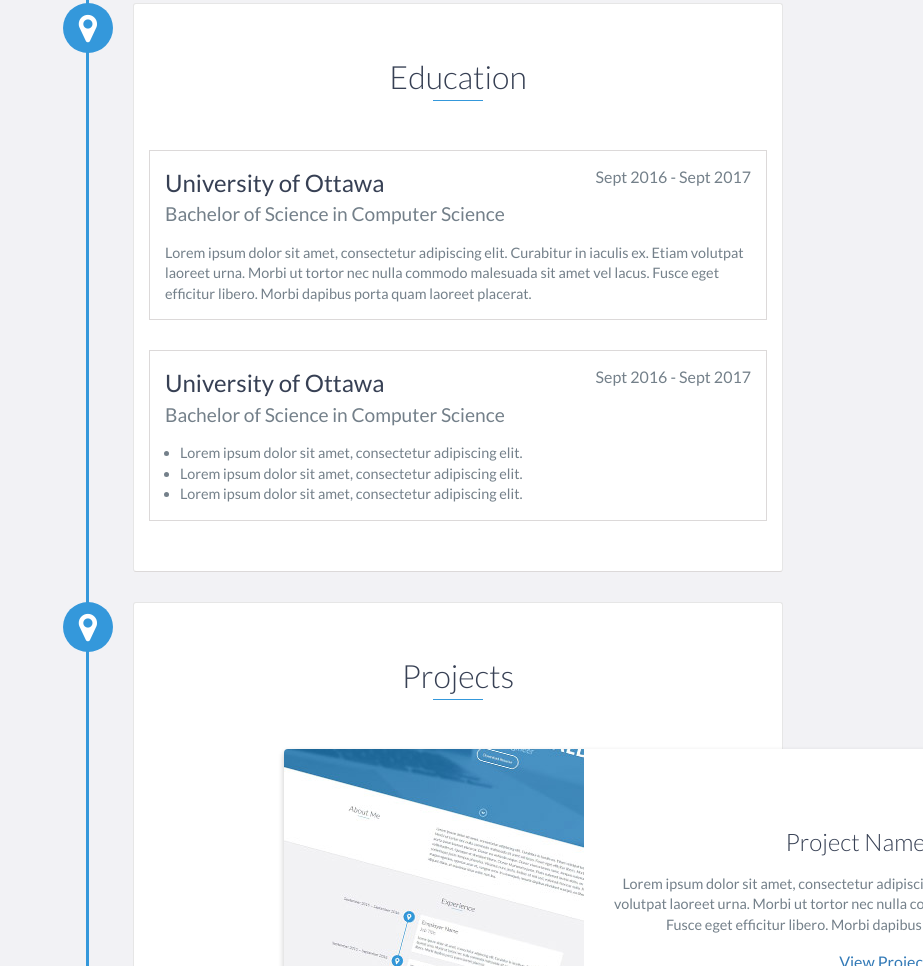
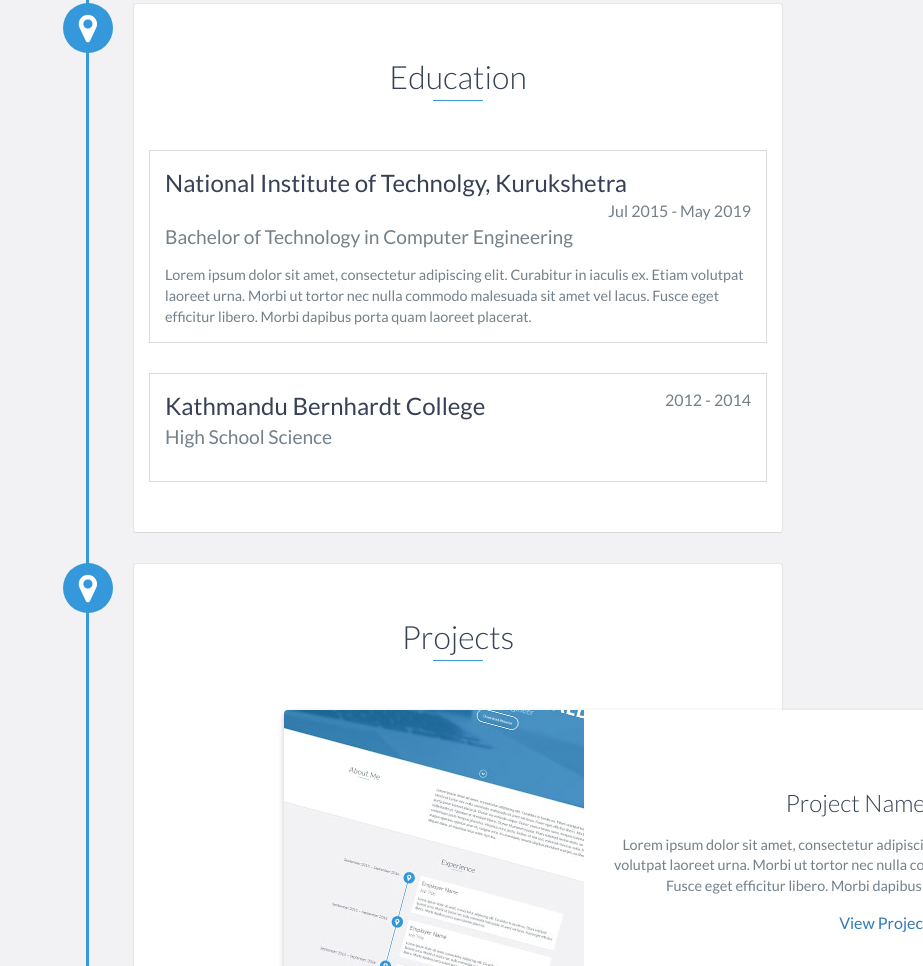
Before and after one commit to Sachinjha469/sachinjha.github.io, a website: page index.html in a window 1280 px wide. Shown: the part 1611-2577 px from the top of the page, without its empty margins (357-1280 px from the left). Drawn offline with nearby package versions, Linux system fonts and the light colour scheme.

Commit message:
Schooling-partial

```diff
--- a/index.html
+++ b/index.html
@@ -104,9 +104,9 @@
     <div id="education">
         <h2 class="heading">Education</h2>
         <div class="education-block">
-            <h3>University of Ottawa</h3>
-            <span class="education-date">Sept 2016 - Sept 2017</span>
-            <h4>Bachelor of Science in Computer Science</h4>
+            <h3>National Institute of Technolgy, Kurukshetra</h3>
+            <span class="education-date">Jul 2015 - May 2019</span>
+            <h4>Bachelor of Technology in Computer Engineering</h4>
             <p>
                 Lorem ipsum dolor sit amet, consectetur adipiscing elit. Curabitur in iaculis ex. Etiam volutpat laoreet urna. Morbi ut tortor nec nulla commodo malesuada sit amet vel lacus. Fusce eget efficitur libero. Morbi dapibus porta quam laoreet placerat.
             </p>
@@ -114,20 +114,10 @@
         <!-- End .education-block -->
 
         <div class="education-block">
-            <h3>University of Ottawa</h3>
-            <span class="education-date">Sept 2016 - Sept 2017</span>
-            <h4>Bachelor of Science in Computer Science</h4>
-            <ul>
-                <li>
-                    Lorem ipsum dolor sit amet, consectetur adipiscing elit.
-                </li>
-                <li>
-                    Lorem ipsum dolor sit amet, consectetur adipiscing elit.
-                </li>
-                <li>
-                    Lorem ipsum dolor sit amet, consectetur adipiscing elit.
-                </li>
-            </ul>
+            <h3>Kathmandu Bernhardt College</h3>
+            <span class="education-date">2012 - 2014</span>
+            <h4>High School Science</h4>
+
         </div>
         <!-- End .education-block -->
     </div>
```
